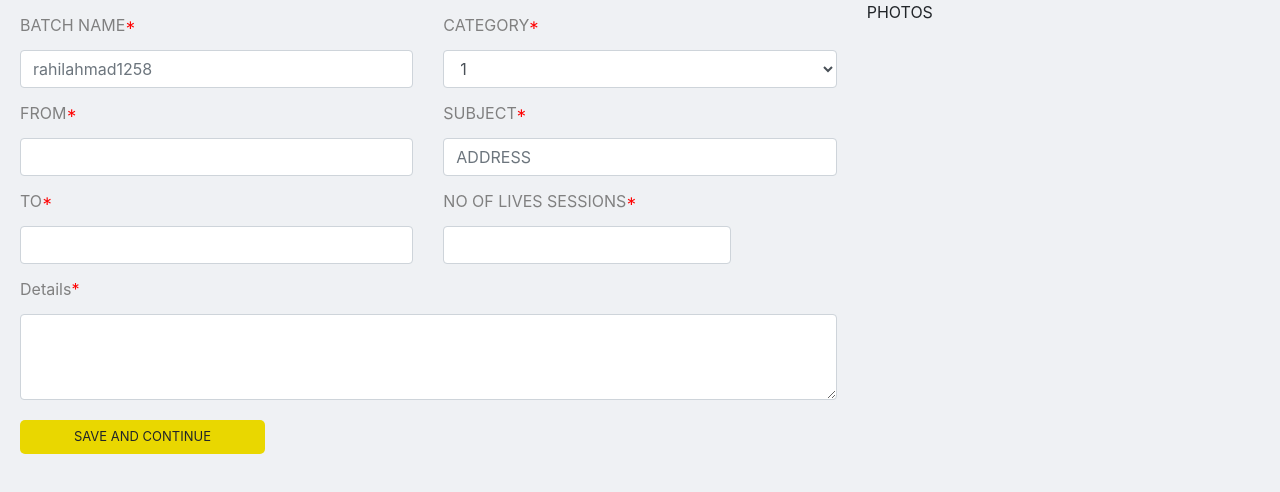
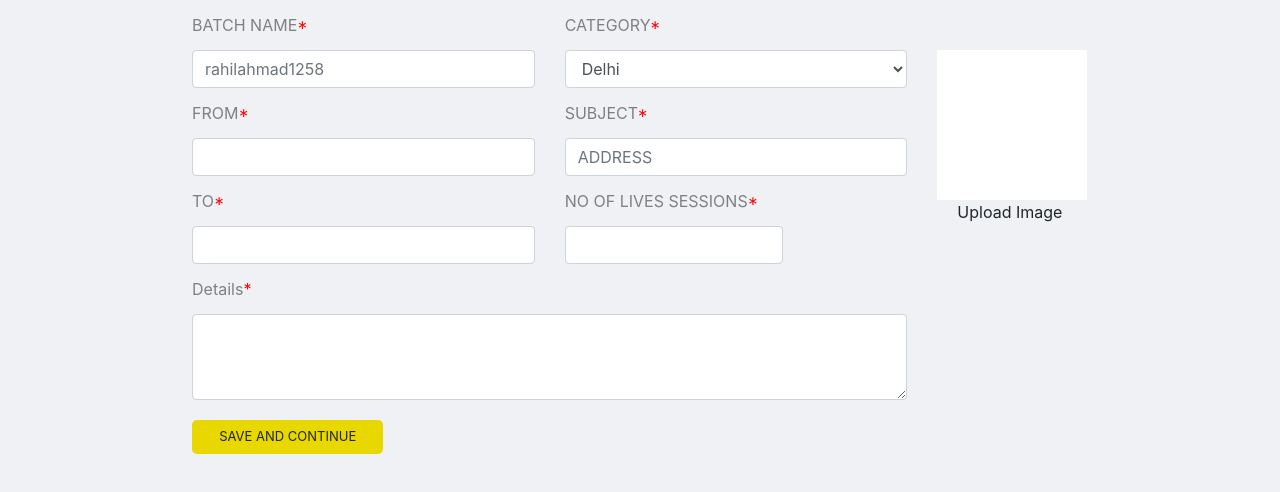
Before and after one commit to Raheel1258/test-project, a React (Create React App) app: page / in a window 1280 px wide. Shown: the top 492 px of the page. Built offline with nearby package versions, Linux system fonts and the light colour scheme.

Commit message:
sets responsiveness

```diff
--- a/package.json
+++ b/package.json
@@ -11,6 +11,7 @@
     "react-bootstrap": "^1.0.1",
     "react-day-picker": "^7.4.8",
     "react-dom": "^16.13.1",
+    "react-responsive": "^8.1.0",
     "react-scripts": "3.4.1",
     "styled-components": "^5.1.1"
   },
--- a/src/Components/CommonComponents/Button/style.js
+++ b/src/Components/CommonComponents/Button/style.js
@@ -2,7 +2,7 @@ import styled from "styled-components";
 
 const MainButtonContainer = styled.div`
   display: flex;
-  width: 30%;
+  width: 41%;
   margin-top: 20px;
   background: #e9d700;
   justify-content: center;
@@ -13,6 +13,9 @@ const MainButtonContainer = styled.div`
   &:hover {
     background: #dab601;
   }
+  @media (max-width: 768px) {
+    width: 100%;
+  }
 `;
 
 const Label = styled.div`
--- a/src/Components/Forms/BatchDetailsForm/index.js
+++ b/src/Components/Forms/BatchDetailsForm/index.js
@@ -1,6 +1,13 @@
 import React, { Component } from "react";
 import { Row, Col } from "react-bootstrap";
-import { MainFormContainer } from "./style";
+import MediaQuery from "react-responsive";
+import {
+  MainFormContainer,
+  UploadFile,
+  UploadInput,
+  UploadTitle,
+  UploadContainer,
+} from "./style";
 // import DayPickerInput from "react-day-picker/DayPickerInput";
 
 import {
@@ -14,7 +21,9 @@ class BatchDetails extends Component {
     return (
       <MainFormContainer>
         <Row>
-          <Col md={4}>
+          <Col md={8}>
+            <Row md={12}>
+              <Col md={6}>
                 <CustomInput
                   labelTitle="BATCH NAME"
                   name="batchName"
@@ -22,16 +31,31 @@ class BatchDetails extends Component {
                   placeholder="rahilahmad1258"
                 />
               </Col>
-          <Col md={4}>
-            <CustomSelect labelTitle="CATEGORY" optionsData={[1, 2, 3, 4]} />
+              <Col md={6}>
+                <CustomSelect
+                  labelTitle="CATEGORY"
+                  optionsData={["Delhi", "Mumbai", "Goa"]}
+                />
               </Col>
-          <Col md={4}>PHOTOS</Col>
+              <MediaQuery maxDeviceWidth={767}>
+                <Col md={6}>
+                  <UploadContainer>
+                    <UploadFile>
+                      <UploadInput
+                        accept="image/x-png,image/gif,image/jpeg"
+                        type="file"
+                      />
+                    </UploadFile>
+                    <UploadTitle>Upload Image</UploadTitle>
+                  </UploadContainer>
+                </Col>
+              </MediaQuery>
             </Row>
-        <Row>
-          <Col md={4}>
+            <Row md={12}>
+              <Col md={6}>
                 <CustomInput labelTitle="FROM" name="from" />
               </Col>
-          <Col md={4}>
+              <Col md={6}>
                 <CustomInput
                   labelTitle="SUBJECT"
                   name="subject"
@@ -39,16 +63,16 @@ class BatchDetails extends Component {
                 />
               </Col>
             </Row>
-        <Row>
-          <Col md={4}>
+            <Row md={12}>
+              <Col md={6}>
                 <CustomInput labelTitle="TO" name="subject" />
               </Col>
-          <Col md={3}>
+              <Col md={6} xl={4}>
                 <CustomInput labelTitle="NO OF LIVES SESSIONS" type="number" />
               </Col>
             </Row>
-        <Row>
-          <Col md={8}>
+            <Row md={12}>
+              <Col md={12}>
                 <CustomTextArea labelTitle="Details" name="subject" />
               </Col>
             </Row>
@@ -57,6 +81,21 @@ class BatchDetails extends Component {
                 <CustomButton labelTitle="SAVE AND CONTINUE" />
               </Col>
             </Row>
+          </Col>
+          <MediaQuery minDeviceWidth={767}>
+            <Col md={2}>
+              <UploadContainer>
+                <UploadFile>
+                  <UploadInput
+                    accept="image/x-png,image/gif,image/jpeg"
+                    type="file"
+                  />
+                </UploadFile>
+                <UploadTitle>Upload Image</UploadTitle>
+              </UploadContainer>
+            </Col>
+          </MediaQuery>
+        </Row>
       </MainFormContainer>
     );
   }
--- a/src/Components/Forms/BatchDetailsForm/style.js
+++ b/src/Components/Forms/BatchDetailsForm/style.js
@@ -1,7 +1,45 @@
 import styled from "styled-components";
 
-const MainFormContainer = styled.form`
+const MainFormContainer = styled.form``;
+const UploadFile = styled.div`
+  position: relative;
+  width: 150px;
+  height: 150px;
+  line-height: 30px;
+  background: white;
+  text-align: center;
+  @media (max-width: 767px) {
+    width: 100%;
+  }
+`;
+
+const UploadInput = styled.input`
+  opacity: 0;
+  position: absolute;
+  top: 0;
+  left: 0;
+  bottom: 0;
+  right: 0;
+  width: 100%;
+  height: 100%;
+`;
+
+const UploadTitle = styled.div`
+  padding-left: 20px;
+  padding-right: 20px;
+  @media (max-width: 767px) {
+   text-align:center;
+  }
+`;
+
+const UploadContainer = styled.div`
+  margin-top: 50px;
 
 `;
-
-export { MainFormContainer };
+export {
+  MainFormContainer,
+  UploadFile,
+  UploadInput,
+  UploadTitle,
+  UploadContainer,
+};
--- a/src/Containers/MyBatches/style.js
+++ b/src/Containers/MyBatches/style.js
@@ -2,8 +2,14 @@ import styled from "styled-components";
 
 const MainContainer = styled.form`
   width: 100%;
-  padding-left: 20px;
-  padding-right: 20px;
+  padding-left: 15%;
+  @media (max-width: 768px) {
+    padding-left: 50px;
+  }
+  @media (max-width: 425px) {
+    padding-left: 15px;
+    padding-right: 15px;
+  }
 `;
 
 export { MainContainer };
```
Also changed, not shown: 1 other file (tests, documents, lock files or other folders). Lines whose indentation alone changed are shown as unchanged.
